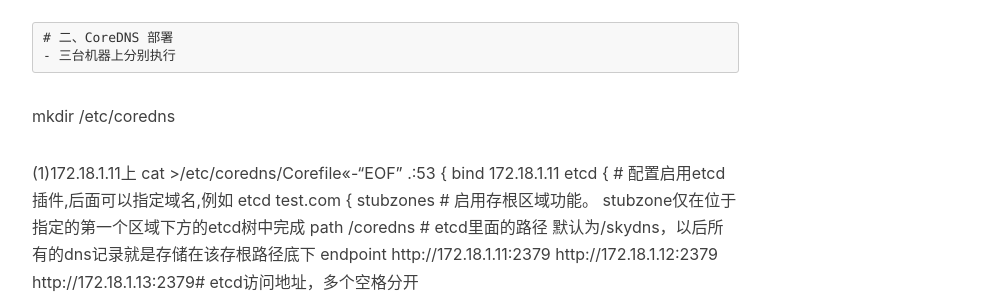
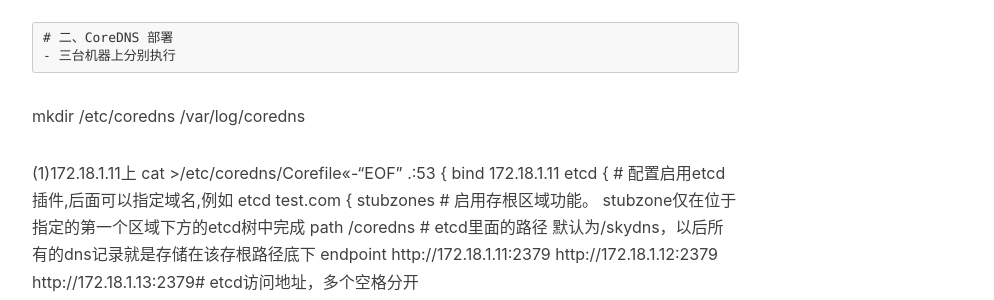
Before and after one commit to weiyanwei412/weiyanwei412.github.io, a Jekyll site: the page built from _posts/2020-02-19-局域网DNS 之CoreDNS 集群部署.md, in a window 1280 px wide and 900 px high, scrolled down 2948 px. Shown: the part 154-454 px from the top of the window, without its empty margins (233-1227 px from the left). Built offline with Jekyll 4.4.1, drawn with Linux system fonts in a browser that asks for light colours; nearby versions of some CDN libraries; comment, search, counter and statistics services are not loaded.

Commit message:
Update 2020-02-19-局域网DNS 之CoreDNS 集群部署.md

````diff
--- a/_posts/2020-02-19-局域网DNS 之CoreDNS 集群部署.md
+++ b/_posts/2020-02-19-局域网DNS 之CoreDNS 集群部署.md
@@ -140,7 +140,8 @@
 # 二、CoreDNS 部署
 - 三台机器上分别执行
 ```
-mkdir /etc/coredns
+mkdir /etc/coredns  /var/log/coredns
+
 
 (1)172.18.1.11上
 cat >/etc/coredns/Corefile<<-"EOF"
````
